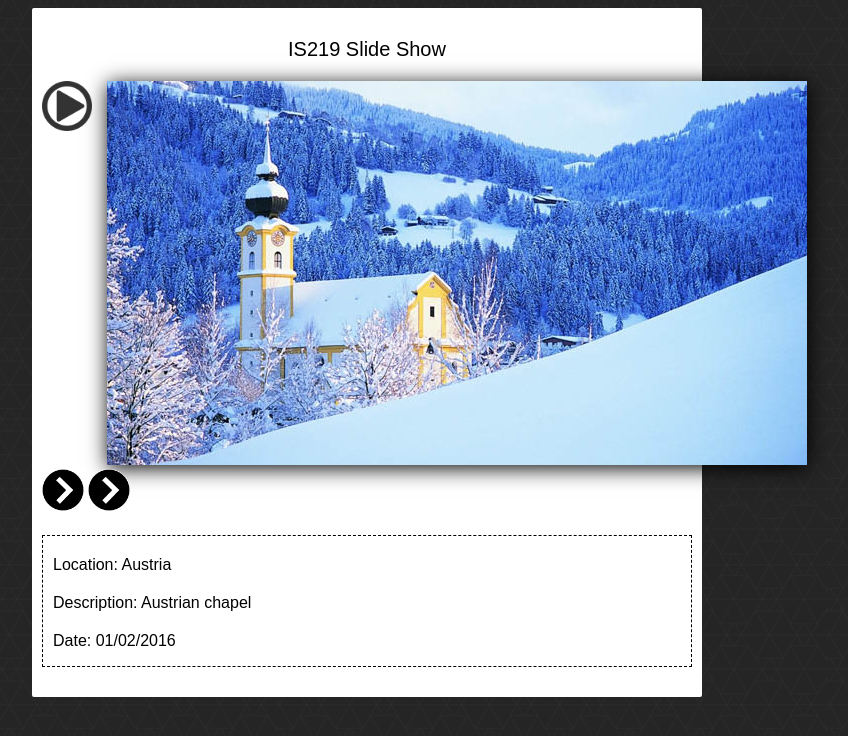
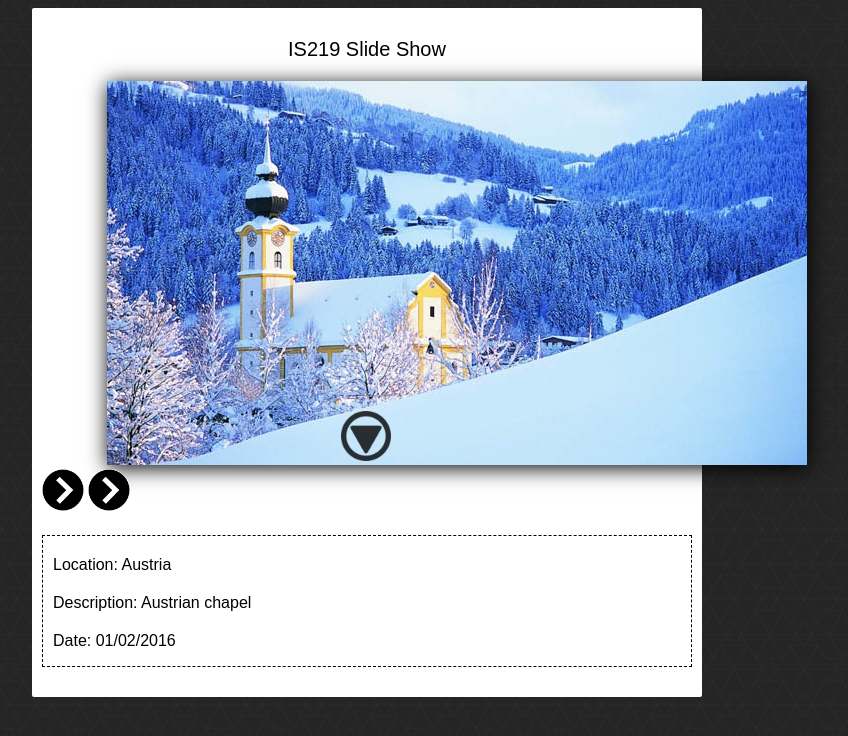
Before and after one commit to Ibrahim-Lashari/is219-p2, a PHP site: page /index.html in a window 1280 px wide. Shown: the top 736 px of the page, without its empty margins (273-1121 px from the left). Run offline with PHP 8.4, Linux system fonts and the light colour scheme; some libraries are stand-ins or nearby versions.

Commit message:
continue milestone 3

```diff
--- a/css/style.css
+++ b/css/style.css
@@ -70,7 +70,10 @@ body {
 
 /*Add CSS styles to rotate the element 90deg
 Make it animate nicely. You'll need CSS3 for this*/
-.rot90 {}
+.rot90 {
+	transform: rotate(90deg);
+	transition: all 0.4s ease;
+}
 
 /*Add CSS styles to rotate the element 180deg
 Make it animate nicely. You'll need CSS3 for this*/
@@ -78,4 +81,14 @@ Make it animate nicely. You'll need CSS3 for this*/
 
 /*Add CSS styles to rotate the element 270deg
 Make it animate nicely. You'll need CSS3 for this*/
-.rot270 {}
+.rot270 {
+	transform: rotate(-90deg);
+	transition: all 0.4s ease;
+}
+
+.center {
+	position: absolute;
+	top: 85%;
+	left: 45%;
+	text-align: center;
+}
--- a/index.html
+++ b/index.html
@@ -14,8 +14,8 @@
     <div id="slideShow">
       <div class="photoHolder">
         <img class="thumbnail" id="photo" src="mImages" alt="Gallery Image"/>
+        <img class="moreIndicator rot90 center" src="img/more.png" alt="More Content"/>
       </div>
-      <img class="moreIndicator rot90" src="img/more.png" alt="More Content"/>
       <div id="nav">
         <img id="prevPhoto" class='rot180' src="img/arrow.png" alt="Previous Photo"/>
         <img id="nextPhoto" src="img/arrow.png" alt="Next Photo"/>
--- a/js/gallery.js
+++ b/js/gallery.js
@@ -132,3 +132,14 @@ function fetchJSON() {
   mRequest.open("GET", mUrl);
   mRequest.send();
 }
+
+
+$(".moreIndicator").on("click", function () {
+  if ($(".moreIndicator").hasClass("rot90")){
+    $(".moreIndicator").removeClass('rot90').addClass("rot270")
+  } else{
+    $(".moreIndicator").removeClass("rot270").addClass("rot90")
+  }
+
+  $('.details').slideToggle();
+});
```
